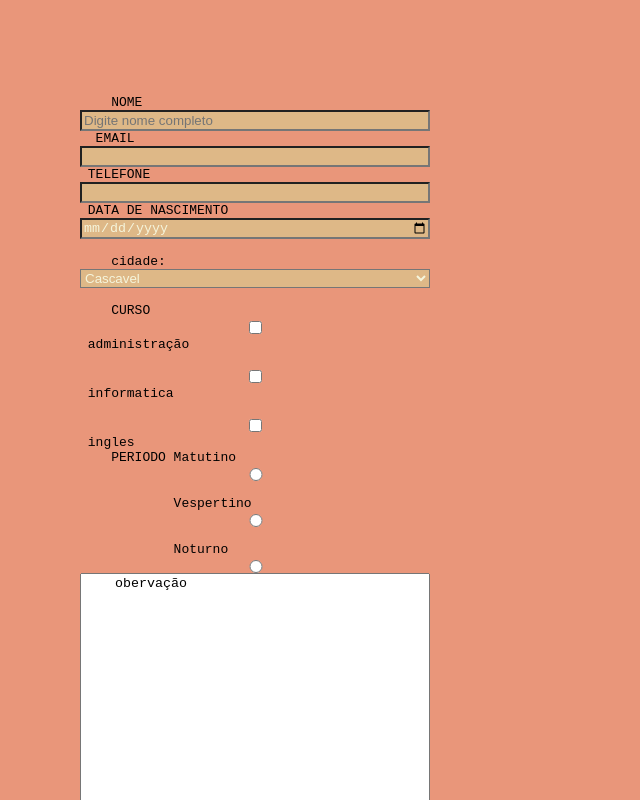
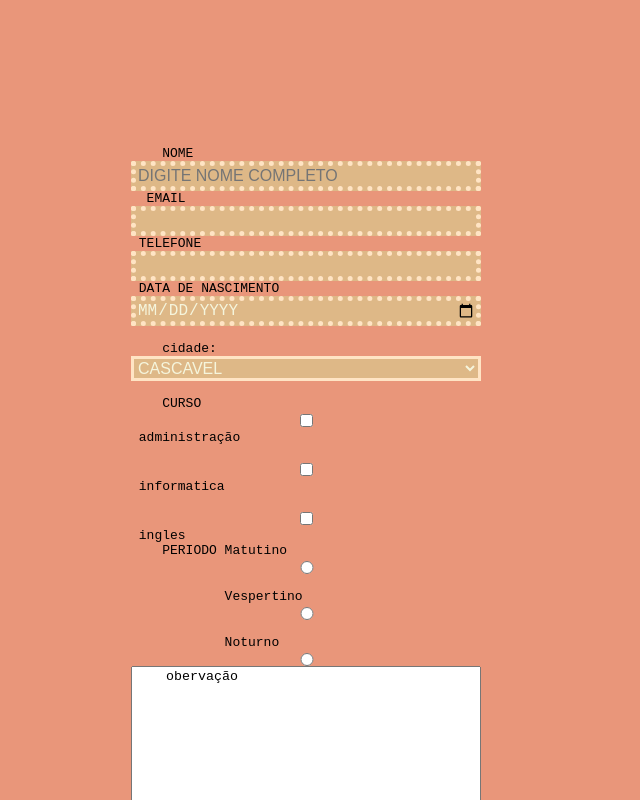
Before and after one commit to jhuuj/internet, a plain HTML site: page index.html in a window 1280 px wide. Shown: the top 800 px of the page, without its empty margins (0-640 px from the left). Drawn offline with Linux system fonts and the light colour scheme.

Commit message:
Add files via upload

```diff
--- a/estilo.css
+++ b/estilo.css
@@ -1,19 +1,40 @@
-.button-as-link a {
- appearance: button;
- padding: 7px 7px;
- background-color: white;
- border: none;
- color: black;
- text-decoration: none;
- text-align:"center"
+html{
+    margin: 16;
+    padding: 5;
+    height: 100%;
+
 }
+body{
+    margin: 20;
+    padding: 10;
+    height: 100%;
+    background-color: darksalmon;
+    font-family: Verdana, Geneva, Tahoma, sans-serif ;
+}
+input{
+     background-color: burlywood;
+     color: beige;
+     text-transform: uppercase;
+     font-size: 16px;
+     border-width: 5px;
+     border-color: bisque;
+     border-style: dotted;
 
-.button-as-link a {
-    appearance: button;
-    padding: 7px 7px;
-    background-color: white;
-    border: none;
-    color: black;
-    text-decoration: none;
-    text-align:"center"
-   }
+
+}
+select{
+    background-color: burlywood;
+    color: beige;
+    text-transform: uppercase;
+     font-size: 16px;
+     border-width: 3px;
+     border-color: bisque;
+}
+form{
+    display: flex;
+    flex-direction: column;
+    justify-content: start;
+    width: 350px;
+    margin: 80px;
+    border: 2px solid rgb(rgb(255, 204, 0), rgb(128, 111, 0), rgb(255, 221, 0));
+}
--- a/index.html
+++ b/index.html
@@ -1,6 +1,6 @@
 <html>
 <head>
-<link rel="stylesheet" type="text/css" href="style.css">
+<link rel="stylesheet" type="text/css" href="estilo.css">
 <title>    </title>
 <body><pre>
 <form method="post" action="">
```
